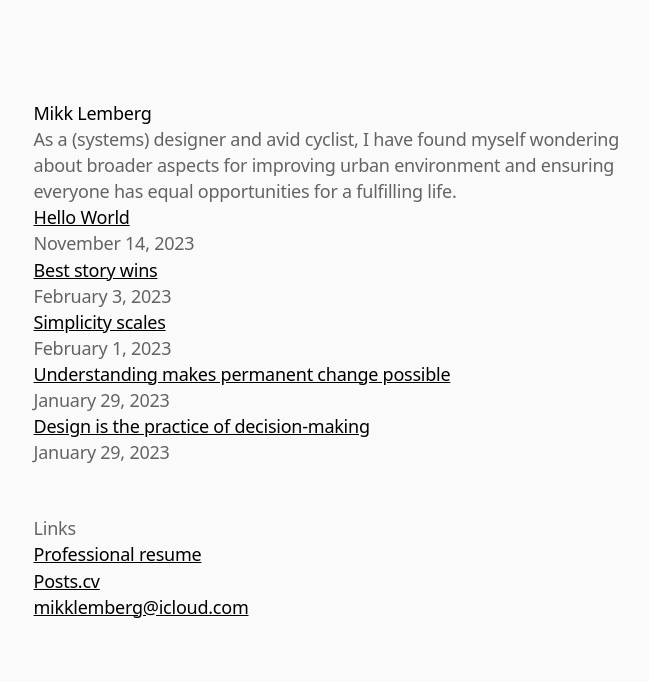
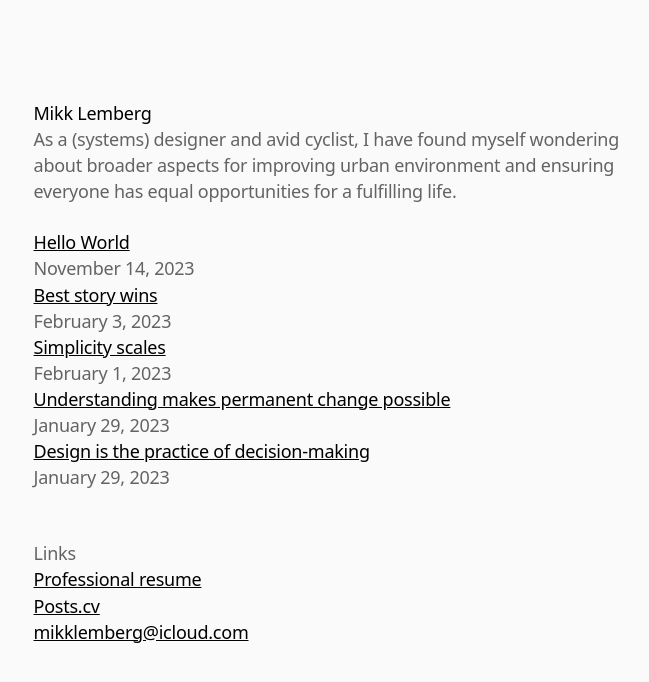
Before and after one commit to mikklemberg/My-personal-notes, a Jekyll site: the page built from README.md, in a window 1280 px wide. Shown: the top 682 px of the page, without its empty margins (313-962 px from the left). Built offline with Jekyll 4.4.1, drawn with Linux system fonts in a browser that asks for light colours; our own code applies the rules of GitHub Pages for plain Markdown files.

Commit message:
Update style.css

```diff
--- a/assets/css/style.css
+++ b/assets/css/style.css
@@ -18,11 +18,10 @@ body {
     color: #000;
 }
 
-/* Adjusting spacing for headers */
 h1, h2 {
     font-weight: 600;
     font-size: 18px;
-    margin-top: 27px; /* Adds space after headers */
+    margin-top: 27px;
 }
 
 /* Link styles */
@@ -37,7 +36,6 @@ a:hover {
     text-decoration: underline;
 }
 
-/* Main container styles */
 .container {
     width: 95%;
     max-width: 64ch;
@@ -45,13 +43,12 @@ a:hover {
     padding: 0 2rem;
 }
 
-/* Spacing between posts */
-.posts .post + .post {
-    margin-top: 25px; /* Space between consecutive posts */
+.posts {
+    margin-top: 25px;
 }
 
 /* Blockquote styling for distinction */
-.post-content blockquote {
+blockquote .p {
     border-left: 2px solid rgba(0, 0, 0, 0.33);
     background-color: #F5F5F5;
     margin: 40px 0;
```
